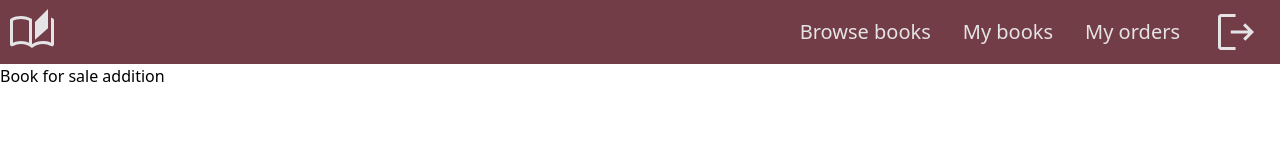
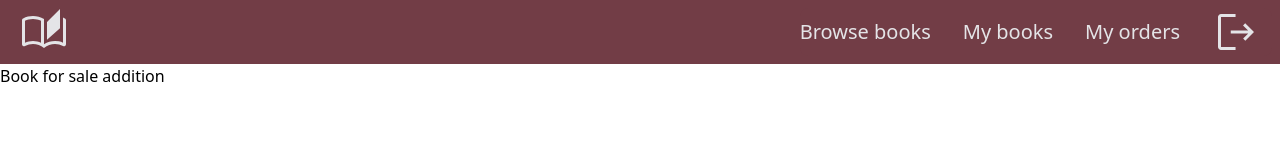
Before and after one commit to jzizka8/BookMarket, a React (Vite) app in the folder frontend/: page /bookAddition in a window 1280 px wide. Shown: the top 160 px of the page. Built offline with nearby package versions, Linux system fonts and the light colour scheme.

Commit message:
feat: finish up navbar

```diff
--- a/frontend/src/components/Navbar.tsx
+++ b/frontend/src/components/Navbar.tsx
@@ -1,5 +1,5 @@
 import { useState } from 'react';
-import { Link } from 'react-router-dom';
+import { Link, NavLink } from 'react-router-dom';
 import LoginIcon from '../icons/LoginIcon';
 import BookIcon from '../icons/BookIcon';
 import LogoutIcon from '../icons/LogoutIcon';
@@ -13,15 +13,16 @@ const Navbar = () => {
   };
 
   return (
-    <nav className="border-gray-200 bg-primary-main">
-      <div className="mx-auto flex max-w-screen-xl items-center justify-between p-2">
+    <nav className="border-gray-200 bg-primary-main text-zinc-200">
+      <div className="mx-auto flex max-w-screen-xl flex-col items-center justify-between p-2 md:flex-row">
+        <div className="flex w-full flex-row justify-between md:w-auto">
           <div className="flex items-center">
-          <BookIcon fill="#e4e4e7" className="mr-3 h-12" />
+            <BookIcon className="ml-3 h-12 md:mr-3" />
           </div>
           <button
             data-collapse-toggle="navbar-default"
             type="button"
-          className="ml-3 inline-flex items-center rounded-lg p-2 text-sm text-gray-500 hover:bg-gray-100 focus:outline-none focus:ring-2 focus:ring-gray-200 md:hidden"
+            className="inline-flex items-center rounded-lg p-2 text-sm hover:text-primary-light focus:outline-none md:ml-3 md:hidden"
             aria-controls="navbar-default"
             aria-expanded="false"
             onClick={toggleMenu}
@@ -41,44 +42,58 @@ const Navbar = () => {
               ></path>
             </svg>
           </button>
+        </div>
         <div
           className={`${
             isMenuOpen ? 'block' : 'hidden'
           } w-full md:block md:w-auto`}
           id="navbar-default"
         >
-          <ul className="mt-4 flex flex-col items-center rounded-lg border border-gray-100 bg-primary-main p-4 text-xl font-medium md:mt-0 md:flex-row md:space-x-8 md:border-0 md:p-0">
+          <ul className="flex flex-col items-center rounded-lg bg-primary-main text-xl font-medium md:mt-0 md:flex-row md:space-x-8 md:border-0 md:p-0">
             <li>
-              <Link to={`/`}>
+              <NavLink
+                to={`/`}
+                style={({ isActive }) => (isActive ? { color: '#c08992' } : {})}
+              >
                 <span
-                  className="block rounded bg-primary-main py-2 pl-3 pr-4 text-zinc-200 hover:text-primary-light md:bg-transparent md:p-0"
+                  className="block rounded bg-primary-main py-2 pl-3 pr-4 hover:text-primary-light md:bg-transparent md:p-0"
                   aria-current="page"
                 >
                   Browse books
                 </span>
-              </Link>
+              </NavLink>
             </li>
             {userLoggedIn && (
               <>
                 <li>
-                  <Link to={`/userBooks/idPlaceholder`}>
+                  <NavLink
+                    to={`/userBooks/idPlaceholder`}
+                    style={({ isActive }) =>
+                      isActive ? { color: '#c08992' } : {}
+                    }
+                  >
                     <span
-                      className="block rounded bg-primary-main py-2 pl-3 pr-4 text-zinc-200 hover:text-primary-light md:bg-transparent md:p-0"
+                      className="block rounded bg-primary-main py-2 pl-3 pr-4 hover:text-primary-light md:bg-transparent md:p-0"
                       aria-current="page"
                     >
                       My books
                     </span>
-                  </Link>
+                  </NavLink>
                 </li>
                 <li>
-                  <Link to={`/userOrders/idPlaceholder`}>
+                  <NavLink
+                    to={`/userOrders/idPlaceholder`}
+                    style={({ isActive }) =>
+                      isActive ? { color: '#c08992' } : {}
+                    }
+                  >
                     <span
-                      className="block rounded bg-primary-main py-2 pl-3 pr-4 text-zinc-200 hover:text-primary-light md:bg-transparent md:p-0"
+                      className="block rounded bg-primary-main py-2 pl-3 pr-4 hover:text-primary-light md:bg-transparent md:p-0"
                       aria-current="page"
                     >
                       My orders
                     </span>
-                  </Link>
+                  </NavLink>
                 </li>
               </>
             )}
@@ -87,17 +102,17 @@ const Navbar = () => {
                 <Link
                   to={`/`}
                   title="Logout"
-                  className="flex items-center"
+                  className="flex items-center hover:text-primary-light"
                 >
-                  <LogoutIcon fill="#e4e4e7" className="mr-3 h-12" />
+                  <LogoutIcon className="h-12 md:mr-3" />
                 </Link>
               ) : (
                 <Link
                   to={`/login`}
                   title="Login"
-                  className="flex items-center"
+                  className="flex items-center hover:text-primary-light"
                 >
-                  <LoginIcon fill="#e4e4e7" className="mr-3 h-12" />
+                  <LoginIcon className="h-12 md:mr-3" />
                 </Link>
               )}
             </li>
--- a/frontend/src/icons/BookIcon.tsx
+++ b/frontend/src/icons/BookIcon.tsx
@@ -1,14 +1,20 @@
 type BookIconProps = {
-  fill: string,
-  className?: string,
-}
+  className?: string;
+};
 
-function BookIcon({ fill, className }: BookIconProps) {
-return (
-  <svg xmlns="http://www.w3.org/2000/svg" height="48" viewBox="0 -960 960 960" width="48" className={className}>
-    <path d="M480-160q-48-38-104-59t-116-21q-42 0-82.5 11T100-198q-21 11-40.5-1T40-234v-482q0-11 5.5-21T62-752q46-24 96-36t102-12q58 0 113.5 15T480-740v506q51-33 107-49.5T700-300q36 0 78.5 7t81.5 29v-505q9.886 3.75 19.443 7.875Q889-757 898-752q10 6 16 15.677 6 9.678 6 20.323v482q0 23-19.5 35t-40.5 1q-37-20-77.5-31T700-240q-60 0-116 21t-104 59Zm60-167v-353l260-260v387L540-327Zm-120 63v-439q-34-19-79-28t-81-9q-47 0-87.5 10T100-704.467V-264q35-17 75.5-26.5t85-9.5q44.5 0 84.5 9.5t75 26.5Zm0 0v-439 439Z" fill={fill} />
-  </svg>
-);
+function BookIcon({ className }: BookIconProps) {
+  return (
+    <svg
+      xmlns="http://www.w3.org/2000/svg"
+      height="48"
+      viewBox="0 -960 960 960"
+      width="48"
+      className={className}
+      fill="currentColor"
+    >
+      <path d="M480-160q-48-38-104-59t-116-21q-42 0-82.5 11T100-198q-21 11-40.5-1T40-234v-482q0-11 5.5-21T62-752q46-24 96-36t102-12q58 0 113.5 15T480-740v506q51-33 107-49.5T700-300q36 0 78.5 7t81.5 29v-505q9.886 3.75 19.443 7.875Q889-757 898-752q10 6 16 15.677 6 9.678 6 20.323v482q0 23-19.5 35t-40.5 1q-37-20-77.5-31T700-240q-60 0-116 21t-104 59Zm60-167v-353l260-260v387L540-327Zm-120 63v-439q-34-19-79-28t-81-9q-47 0-87.5 10T100-704.467V-264q35-17 75.5-26.5t85-9.5q44.5 0 84.5 9.5t75 26.5Zm0 0v-439 439Z" />
+    </svg>
+  );
 }
 
 export default BookIcon;
--- a/frontend/src/icons/LoginIcon.tsx
+++ b/frontend/src/icons/LoginIcon.tsx
@@ -1,9 +1,8 @@
 type LoginIconProps = {
-  fill: string;
   className?: string;
 };
 
-function LoginIcon({ fill, className }: LoginIconProps) {
+function LoginIcon({ className }: LoginIconProps) {
   return (
     <svg
       xmlns="http://www.w3.org/2000/svg"
@@ -11,11 +10,9 @@ function LoginIcon({ fill, className }: LoginIconProps) {
       viewBox="0 -960 960 960"
       width="48"
       className={className}
+      fill="currentColor"
     >
-      <path
-        d="M489-120v-60h291v-600H489v-60h291q24 0 42 18t18 42v600q0 24-18 42t-42 18H489Zm-78-185-43-43 102-102H120v-60h348L366-612l43-43 176 176-174 174Z"
-        fill={fill}
-      />
+      <path d="M489-120v-60h291v-600H489v-60h291q24 0 42 18t18 42v600q0 24-18 42t-42 18H489Zm-78-185-43-43 102-102H120v-60h348L366-612l43-43 176 176-174 174Z" />
     </svg>
   );
 }
--- a/frontend/src/icons/LogoutIcon.tsx
+++ b/frontend/src/icons/LogoutIcon.tsx
@@ -1,9 +1,8 @@
 type LogoutIconProps = {
-  fill: string;
   className?: string;
 };
 
-function LogoutIcon({ fill, className }: LogoutIconProps) {
+function LogoutIcon({ className }: LogoutIconProps) {
   return (
     <svg
       xmlns="http://www.w3.org/2000/svg"
@@ -11,11 +10,9 @@ function LogoutIcon({ fill, className }: LogoutIconProps) {
       viewBox="0 -960 960 960"
       width="48"
       className={className}
+      fill="currentColor"
     >
-      <path
-        d="M180-120q-24 0-42-18t-18-42v-600q0-24 18-42t42-18h291v60H180v600h291v60H180Zm486-185-43-43 102-102H375v-60h348L621-612l43-43 176 176-174 174Z"
-        fill={fill}
-      />
+      <path d="M180-120q-24 0-42-18t-18-42v-600q0-24 18-42t42-18h291v60H180v600h291v60H180Zm486-185-43-43 102-102H375v-60h348L621-612l43-43 176 176-174 174Z" />
     </svg>
   );
 }
--- a/frontend/src/pages/UserOrders.tsx
+++ b/frontend/src/pages/UserOrders.tsx
@@ -1,4 +1,4 @@
 const UserOrders = () => {
-    return <div>User orders</div>;
-  };
-  export default UserOrders;
+  return <div>User orders</div>;
+};
+export default UserOrders;
```
Lines whose indentation alone changed are shown as unchanged.
